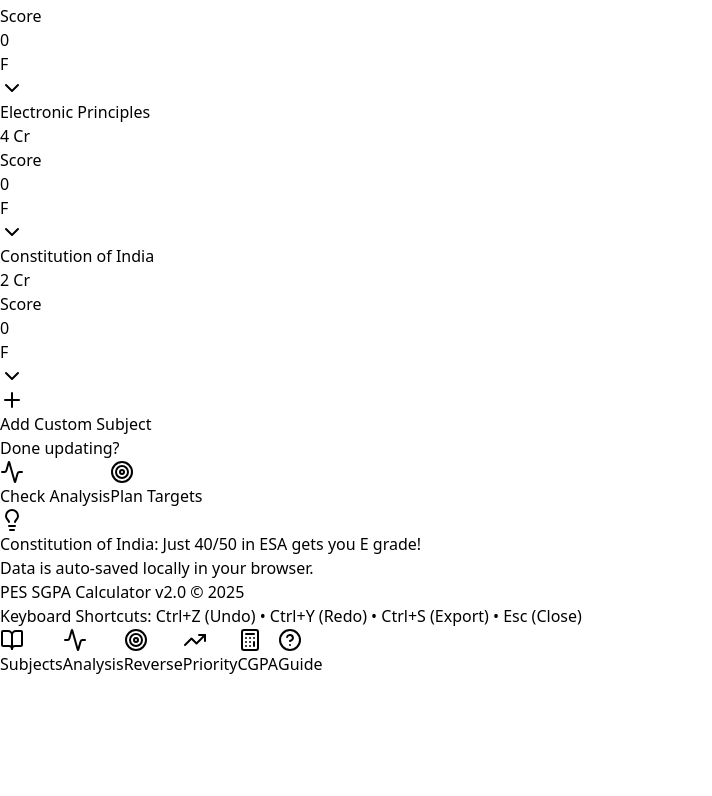
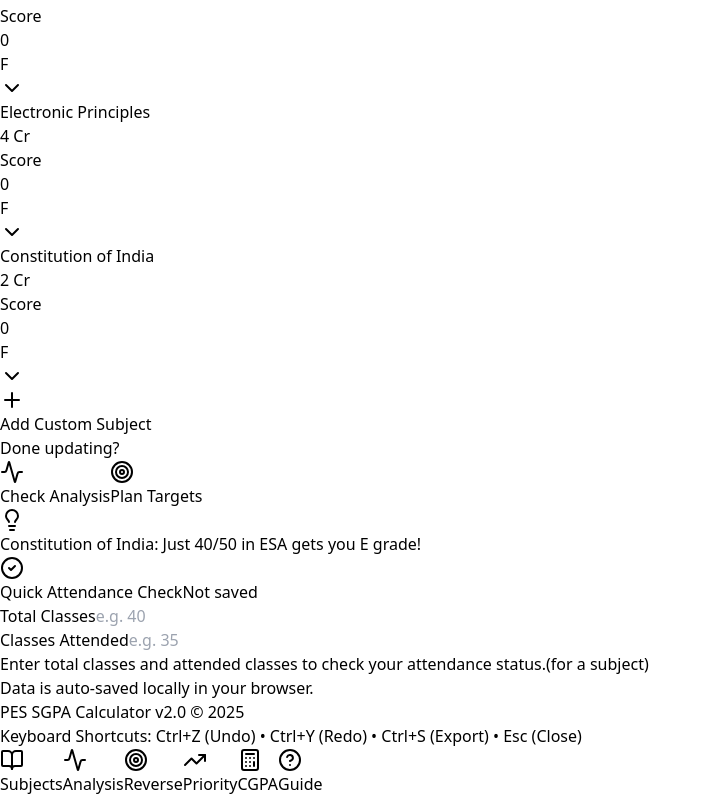
Before and after one commit to AAK1767/pes-sgpa-calculator, a React (Vite) app: page / in a window 1280 px wide. Shown: the part 1097-1893 px from the top of the page, without its empty margins (0-712 px from the left). Before the commit the page ends 1773 px from the top, so only its background shows below. Built offline with nearby package versions, Linux system fonts and the light colour scheme.

Commit message:
added a small quick attendance calc

```diff
--- a/src/App.jsx
+++ b/src/App.jsx
@@ -97,6 +97,37 @@
   const [reverseTargetSgpa, setReverseTargetSgpa] = useState(8.5);
   const [lockedSubjects, setLockedSubjects] = useState({});
   const [showHelp, setShowHelp] = useState(false);
+  // --- Attendance Calculator State (No persistence) ---
+  const [attendanceData, setAttendanceData] = useState({ total: '', attended: '' });
+
+  const calculateAttendance = () => {
+    const total = parseInt(attendanceData.total);
+    const attended = parseInt(attendanceData.attended);
+
+    if (isNaN(total) || isNaN(attended) || total <= 0) {
+      return null;
+    }
+
+    const currentPercentage = (attended / total) * 100;
+    const requiredPercentage = 75;
+
+    // Calculate how many more can be missed while staying >= 75%
+    const canMiss = Math.floor((attended - requiredPercentage / 100 * total) / (requiredPercentage / 100));
+
+    // Calculate how many consecutive classes needed to reach 75%
+    const needToAttend = Math.ceil((requiredPercentage / 100 * total - attended) / (1 - requiredPercentage / 100));
+
+    return {
+      currentPercentage: currentPercentage.toFixed(1),
+      isAbove75: currentPercentage >= 75,
+      canMiss: Math.max(0, canMiss),
+      needToAttend: Math.max(0, needToAttend),
+      attended,
+      total
+    };
+  };
+
+  const attendanceResult = calculateAttendance();
 
   // --- Shuffle State ---
   const [shuffledResults, setShuffledResults] = useState(null);
@@ -2029,6 +2060,118 @@
                 ))}
               </div>
             )}
+
+            {/* ==================== ATTENDANCE CALCULATOR ==================== */}
+            <div className={`${themeClasses.card} border rounded-xl p-4 mt-6`}>
+              <h3 className="font-bold text-sm flex items-center gap-2 mb-3">
+                <CheckCircle2 className="w-4 h-4 text-green-500" />
+                Quick Attendance Check
+                <span className={`text-[10px] ${themeClasses.muted} font-normal ml-auto`}>Not saved</span>
+              </h3>
+
+              <div className="grid grid-cols-2 gap-3 mb-4">
+                <div>
+                  <label className={`text-xs ${themeClasses.muted} block mb-1`}>Total Classes</label>
+                  <input
+                    type="number"
+                    placeholder="e.g. 40"
+                    value={attendanceData.total}
+                    onChange={(e) => setAttendanceData(prev => ({ ...prev, total: e.target.value }))}
+                    className={`w-full p-2 border rounded-lg text-sm font-semibold focus:ring-2 focus:ring-blue-500 focus:outline-none ${themeClasses.input}`}
+                  />
+                </div>
+                <div>
+                  <label className={`text-xs ${themeClasses.muted} block mb-1`}>Classes Attended</label>
+                  <input
+                    type="number"
+                    placeholder="e.g. 35"
+                    value={attendanceData.attended}
+                    onChange={(e) => setAttendanceData(prev => ({ ...prev, attended: e.target.value }))}
+                    className={`w-full p-2 border rounded-lg text-sm font-semibold focus:ring-2 focus:ring-blue-500 focus:outline-none ${themeClasses.input}`}
+                  />
+                </div>
+              </div>
+
+              {/* Results */}
+              {attendanceResult && (
+                <div className="space-y-3">
+                  {/* Current Percentage Bar */}
+                  <div className={`p-3 rounded-lg ${attendanceResult.isAbove75 ? 'bg-green-50 dark:bg-green-900/20 border border-green-200 dark:border-green-800' : 'bg-red-50 dark:bg-red-900/20 border border-red-200 dark:border-red-800'}`}>
+                    <div className="flex justify-between items-center mb-2">
+                      <span className={`text-xs font-bold ${attendanceResult.isAbove75 ? 'text-green-700 dark:text-green-300' : 'text-red-700 dark:text-red-300'}`}>
+                        Current Attendance
+                      </span>
+                      <span className={`text-lg font-bold ${attendanceResult.isAbove75 ? 'text-green-600 dark:text-green-400' : 'text-red-600 dark:text-red-400'}`}>
+                        {attendanceResult.currentPercentage}%
+                      </span>
+                    </div>
+                    <div className="w-full bg-slate-200 dark:bg-slate-700 h-2 rounded-full overflow-hidden">
+                      <div
+                        className={`h-full transition-all ${attendanceResult.isAbove75 ? 'bg-green-500' : 'bg-red-500'}`}
+                        style={{ width: `${Math.min(100, parseFloat(attendanceResult.currentPercentage))}%` }}
+                      />
+                    </div>
+                    <div className="flex justify-between text-[10px] mt-1">
+                      <span className={themeClasses.muted}>0%</span>
+                      <span className={`font-bold ${attendanceResult.isAbove75 ? 'text-green-600 dark:text-green-400' : 'text-red-600 dark:text-red-400'}`}>75% Required</span>
+                      <span className={themeClasses.muted}>100%</span>
+                    </div>
+                  </div>
+
+                  {/* Action Cards */}
+                  <div className="grid grid-cols-1 sm:grid-cols-2 gap-3">
+                    {attendanceResult.isAbove75 ? (
+                      <div className="bg-green-100 dark:bg-green-900/30 border border-green-300 dark:border-green-700 rounded-lg p-3">
+                        <div className="flex items-center gap-2 mb-1">
+                          <CheckCircle2 className="w-4 h-4 text-green-600 dark:text-green-400" />
+                          <span className="text-xs font-bold text-green-700 dark:text-green-300">You're Safe!</span>
+                        </div>
+                        <p className="text-sm text-green-800 dark:text-green-200">
+                          You can miss up to <strong className="text-lg">{attendanceResult.canMiss}</strong> more class{attendanceResult.canMiss !== 1 ? 'es' : ''} and still stay above 75%.
+                        </p>
+                      </div>
+                    ) : (
+                      <div className="bg-red-100 dark:bg-red-900/30 border border-red-300 dark:border-red-700 rounded-lg p-3">
+                        <div className="flex items-center gap-2 mb-1">
+                          <AlertTriangle className="w-4 h-4 text-red-600 dark:text-red-400" />
+                          <span className="text-xs font-bold text-red-700 dark:text-red-300">Below 75%!</span>
+                        </div>
+                        <p className="text-sm text-red-800 dark:text-red-200">
+                          Attend the next <strong className="text-lg">{attendanceResult.needToAttend}</strong> class{attendanceResult.needToAttend !== 1 ? 'es' : ''} continuously to reach 75%.
+                        </p>
+                      </div>
+                    )}
+
+                    {/* Stats Card */}
+                    <div className={`${darkMode ? 'bg-slate-700/50' : 'bg-slate-100'} rounded-lg p-3`}>
+                      <div className="text-xs font-bold mb-2 opacity-70">Quick Stats</div>
+                      <div className="grid grid-cols-2 gap-2 text-xs">
+                        <div>
+                          <span className={themeClasses.muted}>Attended:</span>
+                          <span className="ml-1 font-bold">{attendanceResult.attended}/{attendanceResult.total}</span>
+                        </div>
+                        <div>
+                          <span className={themeClasses.muted}>Missed:</span>
+                          <span className="ml-1 font-bold">{attendanceResult.total - attendanceResult.attended}</span>
+                        </div>
+                        <div className="col-span-2">
+                          <span className={themeClasses.muted}>Classes for 75%:</span>
+                          <span className="ml-1 font-bold">{Math.ceil(attendanceResult.total * 0.75)}</span>
+                        </div>
+                      </div>
+                    </div>
+                  </div>
+                </div>
+              )}
+
+              {/* Empty State */}
+              {!attendanceResult && (
+                <div className={`text-center py-4 ${themeClasses.muted} text-xs`}>
+                  Enter total classes and attended classes to check your attendance status.(for a subject)
+                </div>
+              )}
+            </div>
+
           </>
         )}
 
```
